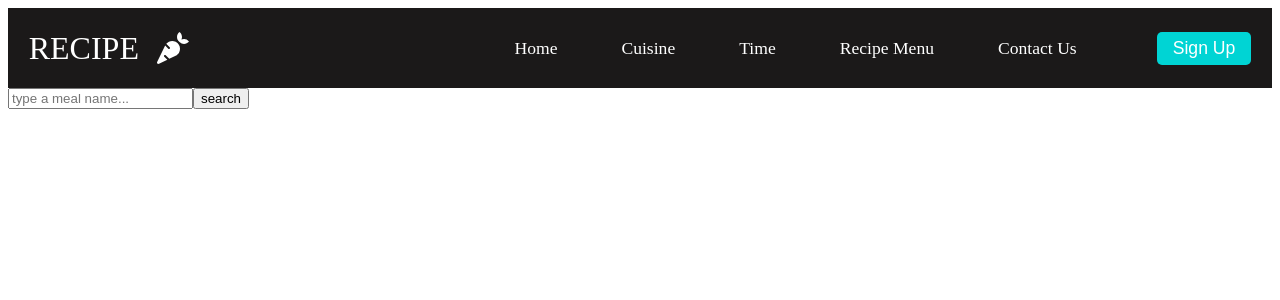
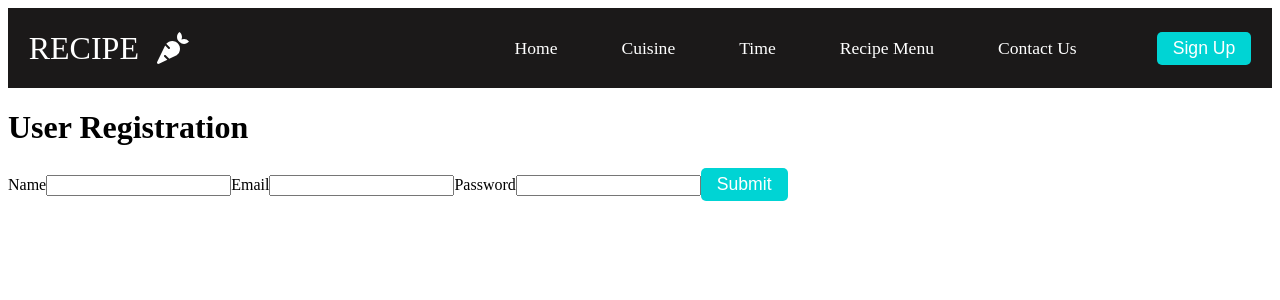
Before and after one commit to ShravyaRNadig/recipe, a React (Create React App) app: page / in a window 1280 px wide. Shown: the top 300 px of the page. Built offline with nearby package versions, Linux system fonts and the light colour scheme.

Commit message:
Commiting just beofre trying react-select

```diff
--- a/src/App.js
+++ b/src/App.js
@@ -12,7 +12,7 @@ import { BrowserRouter, Routes, Route } from 'react-router-dom';
 import Home from "./pages/Home.js";
 import Cuisine from "./pages/Cuisine.js";
 import Time from './pages/Time';
-
+import Signup from "./pages/Signup";
 
 function App() {
   //   const [authenticated, setAuthenticated] = useState(false);
@@ -149,10 +149,11 @@ function App() {
     <BrowserRouter>
       <Navbar />
       <Routes>
-            <Route path="/" element={<Home/>}></Route>
-            <Route path="/cuisine" element={<Cuisine/>}></Route>
-            <Route path='/time' element={<Time/>}></Route>
-
+        <Route path="/" element={<Signup />} />
+        <Route path="/home" element={<Home />}></Route>
+        <Route path="/cuisine" element={<Cuisine />}></Route>
+        <Route path='/time' element={<Time />}></Route>
+        {/* <Route path='/' element={<Signup/>}></Route> */}
       </Routes>
     </BrowserRouter>
 
--- a/src/components/Recipe.js
+++ b/src/components/Recipe.js
@@ -8,92 +8,111 @@ const Recipe = (props) => {
   const [cuisine, setCuisine] = useState({});
   const [cuisineList, setCuisineList] = useState([" ", "Indian", "American", "Mexican"])
 
-  const [time, setTime] = useState({});
-  const [timeList, setTimeList] = useState([])
+  const [meal, setMeal] = useState({});
+  const [mealList, setMealList] = useState([])
 
-  const [recipe, setRecipe] = useState({})
-  const [recipeList, setRecipeList] = useState([])
+  const [dishList, setDishList] = useState([])
 
-  const updateTimeList = (obj) => {
-    setTimeList([' '])
-    setRecipeList([' '])
-    if (obj.breakfast.length > 0 && obj.lunch.length > 0 && obj.dinner.length > 0) {
-      setTimeList(['','Breakfast', 'Lunch', 'Dinner'])
-    } else if (obj.breakfast.length > 0 && obj.lunch.length > 0) {
-      setTimeList(['','Breakfast', 'Lunch'])
-    } else if (obj.breakfast.length > 0 && obj.dinner.length > 0) {
-      setTimeList(['','Breakfast', 'Dinner'])
-    } else if (obj.lunch.length > 0 && obj.dinner.length > 0) {
-      setTimeList(['','Lunch', 'Dinner'])
-    } else if (obj.breakfast.length > 0) {
-      setTimeList(['','Breakfast'])
-    } else if (obj.lunch.length > 0) {
-      setTimeList(['','Lunch'])
-    } else if (obj.dinner.length > 0) {
-      setTimeList(['','Dinner'])
-    }
-
+  //These functins help to set states to empty
+  const setMealDishEmpty = () => {
+    setMealList([' '])
+    setDishList([' '])
+    props.recipeChange({
+      "name": "",
+      "items": [],
+      "waysToPrepare": []
+      })
   }
 
-  const updateRecipeList = (arr) => {
-    setRecipeList([])
-    let itemNames = [' ']
-    arr.map((item) => {
-      itemNames.push(item.name)
-    })
-    setRecipeList(itemNames)
+  const setDishToEmpty = () => {
+    setDishList([' '])
+    props.recipeChange({
+      "name": "",
+      "items": [],
+      "waysToPrepare": []
+      })
   }
 
-  const cuisineChange = (event) => {
-    console.log('Cuisine', event.target.value)
+  //These are the onChange functions for the dropdown menus
+  const onCuisineChange = (event) => {
+    setMealDishEmpty()
     switch (event.target.value) {
       case 'Indian':
         setCuisine(indianFood)
-        updateTimeList(indianFood)
+        updateMealList(indianFood)
         break;
       case 'American':
         setCuisine(americanFood)
-        updateTimeList(americanFood)
+        updateMealList(americanFood)
         break;
       case 'Mexican':
         setCuisine(mexicanFood)
-        updateTimeList(mexicanFood)
+        updateMealList(mexicanFood)
         break;
       case ' ':
         setCuisine(null)
-        setTimeList([])
+        setMealList([])
     }
   }
 
-  const timeChange = (e) => {
+  const onMealChange = (e) => {
+    setDishToEmpty()
     switch (e.target.value) {
       case 'Breakfast':
-        setTime(cuisine.breakfast) //array of objects
+        setMeal(cuisine.breakfast) //array of objects
         updateRecipeList(cuisine.breakfast)
         break;
       case 'Lunch':
-        setTime(cuisine.lunch)
+        setMeal(cuisine.lunch)
         updateRecipeList(cuisine.lunch)
         break;
       case 'Dinner':
-        setTime(cuisine.dinner)
+        setMeal(cuisine.dinner)
         updateRecipeList(cuisine.dinner)
         break;
     }
   }
 
-  const recipeChange = (e) => {
+  const onDishChange = (e) => {
     let selectedRecipe
-    time.map((item) => {
+    meal.map((item) => {
       if (item.name === e.target.value) {
         selectedRecipe = item
       }
     })
     props.recipeChange(selectedRecipe)
   }
+
+  //These function updates the dropdownmenu options list
+  const updateMealList = (obj) => {
+    if (obj.breakfast.length > 0 && obj.lunch.length > 0 && obj.dinner.length > 0) {
+      setMealList(['Breakfast', 'Lunch', 'Dinner'])
+    } else if (obj.breakfast.length > 0 && obj.lunch.length > 0) {
+      setMealList(['','Breakfast', 'Lunch'])
+    } else if (obj.breakfast.length > 0 && obj.dinner.length > 0) {
+      setMealList(['','Breakfast', 'Dinner'])
+    } else if (obj.lunch.length > 0 && obj.dinner.length > 0) {
+      setMealList(['','Lunch', 'Dinner'])
+    } else if (obj.breakfast.length > 0) {
+      setMealList(['','Breakfast'])
+    } else if (obj.lunch.length > 0) {
+      setMealList(['','Lunch'])
+    } else if (obj.dinner.length > 0) {
+      setMealList(['','Dinner'])
+    }
+  }
+
+  const updateRecipeList = (arr) => {
+    let itemNames = [' ']
+    arr.map((item) => {
+      itemNames.push(item.name)
+    })
+    setDishList(itemNames)
+  }
+
   return (
     <div>
-      <select onChange={cuisineChange}>
+      <select onChange={onCuisineChange}>
         {
           cuisineList.map((cuisineItem) =>
             (<option value={cuisineItem}>{cuisineItem}</option>)
@@ -101,17 +120,18 @@ const Recipe = (props) => {
         }
       </select>
 
-      <select onChange={timeChange}>
+      <select onChange={onMealChange}>
+      <option selected> </option>
         {
-          timeList.map((timeItem) =>
+          mealList.map((timeItem) =>
             (<option value={timeItem}>{timeItem}</option>)
           )
         }
       </select>
 
-      <select onChange={recipeChange}>
+      <select onChange={onDishChange}>
         {
-          recipeList.map((recipeItem) =>
+          dishList.map((recipeItem) =>
             <option value={recipeItem}>{recipeItem}</option>
           )
         }
--- a/src/data/indianFood.json
+++ b/src/data/indianFood.json
@@ -1,23 +1,23 @@
 {
   "breakfast": [
     {
-      "name": "dose",
+      "name": "Plain Dose",
       "items": [
         "raw rice",
         "urad dal",
         "parboiled rice"
       ],
-      "waysToPrepare": "Allow the rice and dal and other ingredients to soak for at least 8 hours or overnight. I usually soak them in the morning, blend up the dosa batter in the evening, and leave it to ferment overnight so I can make fresh dosas next morning. Some traditionalists soak the rice and dal seperately, grind them separately, and then mix them. To me that just adds unnecessary steps and I prefer to just soak everything together and pay closer attention when I blend so I get the texture right. Rice takes just a little longer to blend than the dal, which is perfect because you want the dal to blend smoothly while the rice remains very slightly gritty. That helps the dosas turn out crispy. Always drain out the water you soaked the rice and dal in and add fresh, preferably filtered water when you blend the batter."
+      "waysToPrepare": ["Allow the rice and dal and other ingredients to soak for at least 8 hours or overnight.", "I usually soak them in the morning, blend up the dosa batter in the evening, and leave it to ferment overnight so I can make fresh dosas next morning."," Some traditionalists soak the rice and dal seperately, grind them separately, and then mix them."," To me that just adds unnecessary steps and I prefer to just soak everything together and pay closer attention when I blend so I get the texture right.","  Rice takes just a little longer to blend than the dal, which is perfect because you want the dal to blend smoothly while the rice remains very slightly gritty. That helps the dosas turn out crispy.","  Always drain out the water you soaked the rice and dal in and add fresh, preferably filtered water when you blend the batter."]
     },
     {
-      "name": "idli",
+      "name": "Rice Idli",
       "items": [
         "urad dal",
         "idli rice",
         "thick poha",
         "water"
       ],
-      "waysToPrepare": "Rinse urad dal and fenugreek seeds in water for 2-3 times. Soak urad dal, fenugreek seeds and poha (flattened rice) together in 1-cup water for 4-5 hours. (Dal’s size and volume would increase to almost double after soaking.)Rinse both parboiled and basmati rice together in water for 3-4 times. (Place both types of rice in a large bowl and fill it with water till ¾th height. Rub rice grains between your fingers; this will make water turn cloudy. Drain the water and repeat the process for 3-4 times to rinse them properly.) Soak them together in 2-cups of water for around 4-5 hours.Drain excess water from soaked urad dal and reserve it to use in grinding process in next step. Transfer drained dal and fenugreek seeds into large jar of mixer grinder or wet grinder."
+      "waysToPrepare": ["Rinse urad dal and fenugreek seeds in water for 2-3 times.","  Soak urad dal, fenugreek seeds and poha (flattened rice) together in 1-cup water for 4-5 hours.","  (Dal’s size and volume would increase to almost double after soaking.)"," Rinse both parboiled and basmati rice together in water for 3-4 times. "," (Place both types of rice in a large bowl and fill it with water till ¾th height. Rub rice grains between your fingers; this will make water turn cloudy. Drain the water and repeat the process for 3-4 times to rinse them properly.)","  Soak them together in 2-cups of water for around 4-5 hours.Drain excess water from soaked urad dal and reserve it to use in grinding process in next step.","  Transfer drained dal and fenugreek seeds into large jar of mixer grinder or wet grinder."]
     },
     {
       "name": "Methi Paratha",
@@ -32,21 +32,21 @@
         "1 tablespoon Oil + for shallow frying",
         "Salt to taste"
       ],
-      "waysToPrepare": "1)Pluck methi leaves (fenugreek leaves) from stems.2)Add plucked leaves in a bowl filled with water and keep them soaked for approx. 2-3 minutes to dissolve and separate any dirt/debri. Remove the leaves from the water and repeat the process 2-3 times or more (as needed) to clean methi leaves. Finely chop cleaned green methi leaves.3)Sift 1-cup whole wheat flour and gram flour in a wide mouth large bowl. Add cumin seeds, green chili-ginger paste, red chilli powder, curd, 1-tablespoon oil, finely chopped methi leaves and salt.and mix well.4)Add water as needed to knead a smooth and soft dough like chapati. Cover the dough with a cloth or a plate and keep it aside for 15-20 minutes.5)Knead the dough again. Divide it into 7-8 equal portions. Take each portion one by one, give it a round shape like ball and press it between your palms to give a pattie like shape."
+      "waysToPrepare": ["Pluck methi leaves (fenugreek leaves) from stems.Add plucked leaves in a bowl filled with water and keep them soaked for approx.","  2-3 minutes to dissolve and separate any dirt/debri. Remove the leaves from the water and repeat the process 2-3 times or more (as needed) to clean methi leaves. Finely chop cleaned green methi leaves."," Sift 1-cup whole wheat flour and gram flour in a wide mouth large bowl. Add cumin seeds, green chili-ginger paste, red chilli powder, curd, 1-tablespoon oil, finely chopped methi leaves and salt.and mix well."," Add water as needed to knead a smooth and soft dough like chapati. Cover the dough with a cloth or a plate and keep it aside for 15-20 minutes."," Knead the dough again. Divide it into 7-8 equal portions. Take each portion one by one, give it a round shape like ball and press it between your palms to give a pattie like shape."]
     }
   ],
   "lunch": [
     {
-      "name": "saaru",
+      "name": "Rasam",
       "items": [
         "lemon",
         "tarmarind",
         "tomato"
       ],
-      "waysToPrepare": "Rasam is a light South Indian soup made with basic spices, tomatoes, tamarind and herbs. It is very soothing to the tummy and helps in digestion. Rasam is served with rice but can also be enjoyed as a soup. Add ¼ teaspoon methi seeds and 1 dried red chilli to a small pan and begin to dry roast them on a low to medium heat."
+      "waysToPrepare": ["Rasam is a light South Indian soup made with basic spices, tomatoes, tamarind and herbs.","  It is very soothing to the tummy and helps in digestion. "," Rasam is served with rice but can also be enjoyed as a soup. "," Add ¼ teaspoon methi seeds and 1 dried red chilli to a small pan and begin to dry roast them on a low to medium heat."]
     },
     {
-      "name": "palya",
+      "name": "Vegetable Palya",
       "items": [
         "250 gms Cluster Beans",
         "1 medium Potato, peeled and cut into cubes",
@@ -62,21 +62,21 @@
         "1/2 cup Water",
         "1 teaspoon Cumin-Coriander Powder"
       ],
-      "waysToPrepare": "Karnataka Style Badanekayi Palya Recipe is a side dish prepared by sauteing the long brinjal with spicy ground coconut mixture. The red color in the dish is mainly obtained from the use of Byadgi Dried Chillies which is a type dried red chili famous in Karnataka."
+      "waysToPrepare": ["Karnataka Style Badanekayi Palya Recipe is a side dish prepared by sauteing the long brinjal with spicy ground coconut mixture."," The red color in the dish is mainly obtained from the use of Byadgi Dried Chillies which is a type dried red chili famous in Karnataka."]
     }
   ],
   "dinner": [
     {
-      "name": "parota",
+      "name": "Kerla Parota",
       "items": [
         "atta",
         "salt",
         "oil"
       ],
-      "waysToPrepare": "Plain paratha are popular recipe that can be served with pickle or any side veggie dish. Saved! In a bowl take whole wheat flour, salt, oil. Add water in portions and begin to mix and knead the dough. Mix and then knead into a smooth, pliable, soft dough."
+      "waysToPrepare": ["Plain paratha are popular recipe that can be served with pickle or any side veggie dish.","  Saved! In a bowl take whole wheat flour, salt, oil. "," Add water in portions and begin to mix and knead the dough.","  Mix and then knead into a smooth, pliable, soft dough."]
     },
     {
-      "name": "raita",
+      "name": "Cucumber Raita",
       "items": [
         "½ Cucumber",
         "1 cup Natural Yogurt (240b, full fat)",
@@ -86,7 +86,7 @@
         "1 tablespoon Fresh Coriander Leaf (cilantro)",
         "½ Hot Green Chilli (finely chopped)"
       ],
-      "waysToPrepare": "This simple raita recipe for the classic Indian yogurt sauce is the perfect complement to starters, street food and curries. Refreshing and cooling with mint and cucumber, it can be mixed up in minutes. Perfect for balancing the hottest Indian dishes"
+      "waysToPrepare": ["This simple raita recipe for the classic Indian yogurt sauce is the perfect complement to starters, street food and curries.","  Refreshing and cooling with mint and cucumber, it can be mixed up in minutes.","  Perfect for balancing the hottest Indian dishes"]
     }
   ]
 }
--- a/src/index.js
+++ b/src/index.js
@@ -1,8 +1,8 @@
 import React, { StrictMode } from "react";
 import ReactDOM from "react-dom";
-
+import Signup from "./pages/Signup";
 import App from "./App";
-
+import { BrowserRouter } from 'react-router-dom';
 const rootElement = document.getElementById("root");
 ReactDOM.render(
   <StrictMode>
--- a/src/pages/Cuisine.js
+++ b/src/pages/Cuisine.js
@@ -7,7 +7,7 @@ const Cuisine = () => {
 	const [recipe, setRecipe] = useState({
 		"name": "",
 		"items": [],
-		"waysToPrepare": ""
+		"waysToPrepare": []
 	  })
 
 	const recipeChange = (selectedRecipe) => {
--- a/src/pages/Signup.js
+++ b/src/pages/Signup.js
@@ -1,88 +1,90 @@
-// import {useState} from 'react';
+import React, { useState } from 'react';
+import { useNavigate } from 'react-router-dom';
 
-// function signup() {
-//   // States for registration
-//   const [name, setName] = useState('');
-//   const [email, setEmail] = useState('');
-//   const [password, setPassword] = useState('');
+const Signup = () => {
+    // States for registration
+    const [name, setName] = useState('');
+    const [email, setEmail] = useState('');
+    const [password, setPassword] = useState('');
+    const navigate = useNavigate()
+    // States for checking the errors
+    const [submitted, setSubmitted] = useState(false);
+    const [error, setError] = useState(false);
 
-//   // States for checking the errors
-//   const [submitted, setSubmitted] = useState(false);
-//   const [error, setError] = useState(false);
+    // Handling the name change
+    const handleName = (e) => {
+        setName(e.target.value);
+        setSubmitted(false);
+    };
 
-//   // Handling the name change
-//   const handleName = (e) => {
-//     setName(e.target.value);
-//     setSubmitted(false);
-//   };
+    // Handling the email change
+    const handleEmail = (e) => {
+        setEmail(e.target.value);
+        setSubmitted(false);
+    };
 
-//   // Handling the email change
-//   const handleEmail = (e) => {
-//     setEmail(e.target.value);
-//     setSubmitted(false);
-//   };
+    // Handling the password change
+    const handlePassword = (e) => {
+        setPassword(e.target.value);
+        setSubmitted(false);
+    };
 
-//   // Handling the password change
-//   const handlePassword = (e) => {
-//     setPassword(e.target.value);
-//     setSubmitted(false);
-//   };
+    // Handling the form submission
+    const handleSubmit = (e) => {
+        navigate('./home', { replace: true });
+        e.preventDefault();
+        if (name === '' || email === '' || password === '') {
+            setError(true);
+        } else {
+            setSubmitted(true);
+            setError(false);
+        }
+    };
 
-//   // Handling the form submission
-//   const handleSubmit = (e) => {
-//     e.preventDefault();
-//     if (name === '' || email === '' || password === '') {
-//       setError(true);
-//     } else {
-//       setSubmitted(true);
-//       setError(false);
-//     }
-// };
+    // Showing error message if error is true
+    const errorMessage = () => {
+        return (
+            <div
+                className="error"
+                style={{
+                    display: error ? '' : 'none',
+                }}>
+                <h1>Please enter all the fields</h1>
+            </div>
+        );
+    };
+    return (
+        <div className="form">
+            <div>
+                <h1>User Registration</h1>
+            </div>
 
-// // Showing error message if error is true
-// const errorMessage = () => {
-//     return (
-//       <div
-//         className="error"
-//         style={{
-//           display: error ? '' : 'none',
-//         }}>
-//         <h1>Please enter all the fields</h1>
-//       </div>
-//     );
-//   };
-//     return (
-//         <div className="form">
-//         <div>
-//           <h1>User Registration</h1>
-//         </div>
+            {/* Calling to the methods */}
+            <div className="messages">
+                {errorMessage()}
+                {/* {successMessage()} */}
+            </div>
 
-//         {/* Calling to the methods */}
-//         <div className="messages">
-//           {errorMessage()}
-//           {successMessage()}
-//         </div>
+            <form>
+                {/* Labels and inputs for form data */}
+                <label className="label">Name</label>
+                <input onChange={handleName} className="input"
+                    value={name} type="text" />
 
-//         <form>
-//           {/* Labels and inputs for form data */}
-//           <label className="label">Name</label>
-//           <input onChange={handleName} className="input"
-//             value={name} type="text" />
+                <label className="label">Email</label>
+                <input onChange={handleEmail} className="input"
+                    value={email} type="email" />
 
-//           <label className="label">Email</label>
-//           <input onChange={handleEmail} className="input"
-//             value={email} type="email" />
+                <label className="label">Password</label>
+                <input onChange={handlePassword} className="input"
+                    value={password} type="password" />
 
-//           <label className="label">Password</label>
-//           <input onChange={handlePassword} className="input"
-//             value={password} type="password" />
+                <button onClick={handleSubmit} className="btn" type="submit">
+                    Submit
+                </button>
+            </form>
+        </div>
+    );
+}
 
-//           <button onClick={handleSubmit} className="btn" type="submit">
-//             Submit
-//           </button>
-//         </form>
-//       </div>
-//     );
-// }
-
-// export default signup;
+export default Signup;
```
Also changed, not shown: src/components/DisplayRecipe.js (+7 -3 lines), src/data/americanFood.json (+4 -4 lines), src/data/mexicanFood.json (+6 -6 lines). Lines whose indentation alone changed are shown as unchanged.
